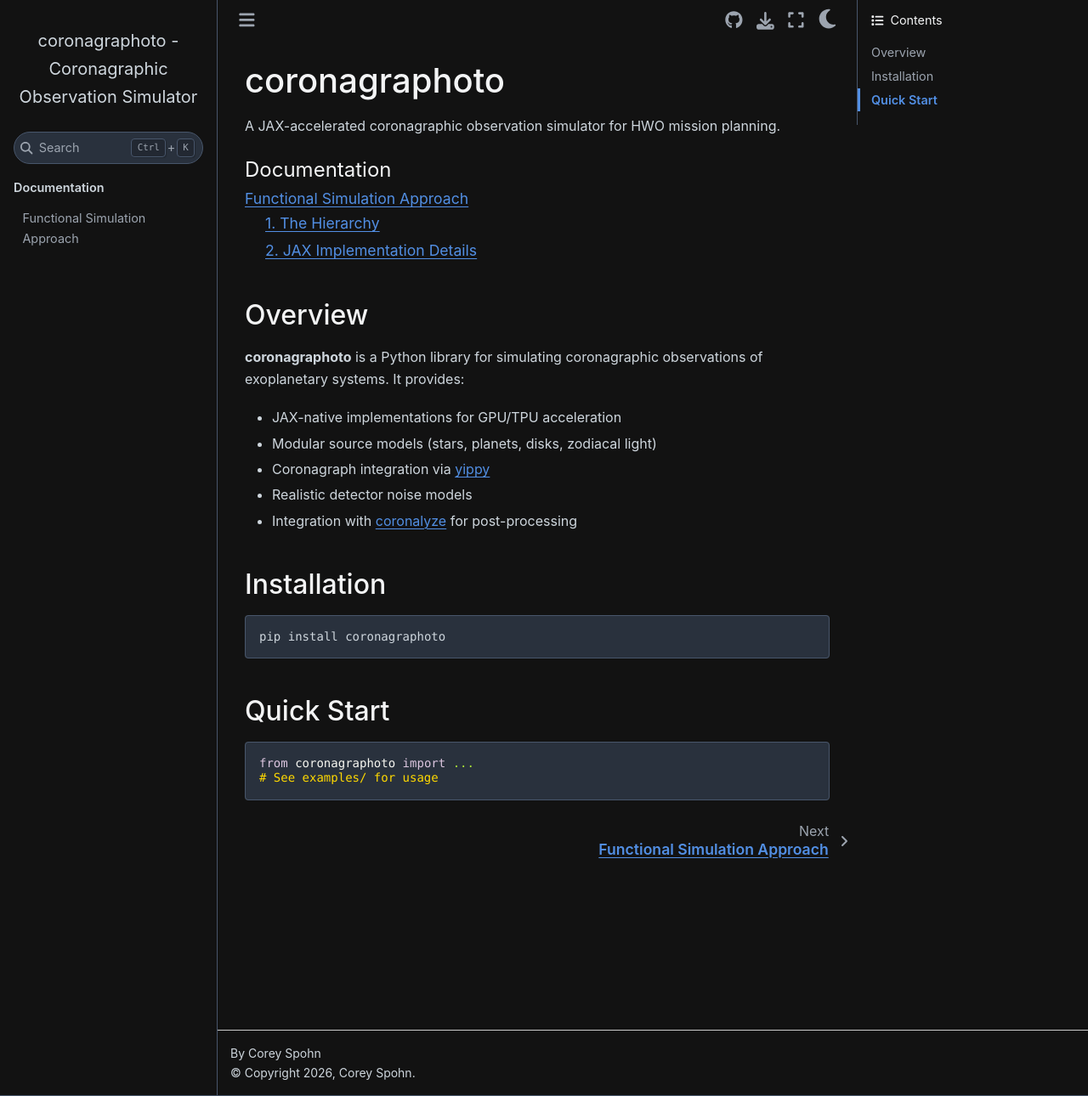
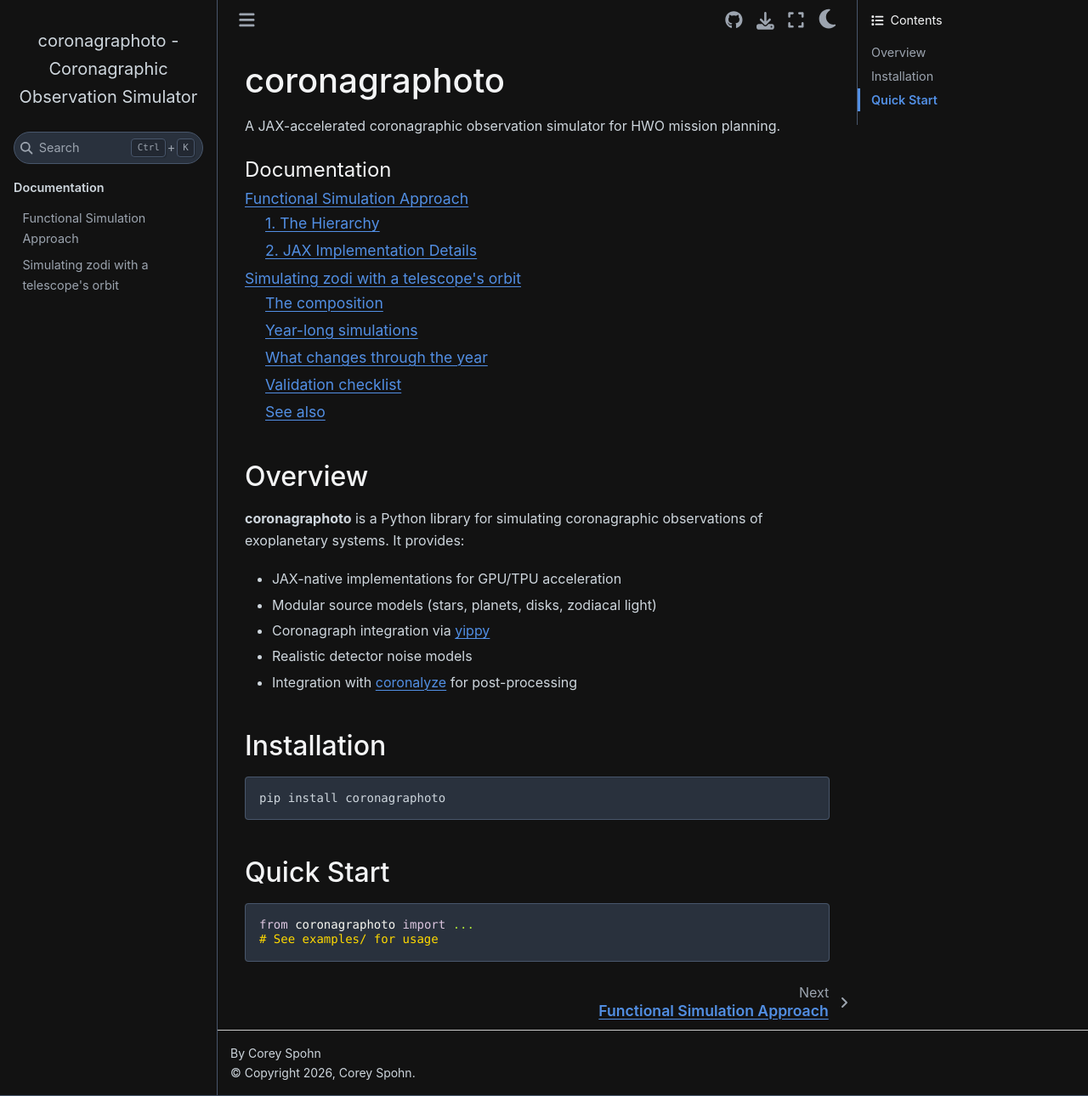
Before and after one commit to CoreySpohn/coronagraphoto, a Sphinx documentation site: the page built from docs/index.md, in a window 1280 px wide and 1290 px high. Shown: the whole window at 85% size. Built offline with Sphinx 7.4.7 and the Sphinx Book theme 1.1.4, drawn with Linux system fonts in a browser that asks for light colours; pages that are not in the unit, such as notebooks, are missing from menus; some of the changed lines change nothing that is shown.

Commit message:
docs: Zodi simulation documentation to integrate with orbix

````diff
--- a/docs/index.md
+++ b/docs/index.md
@@ -7,6 +7,7 @@ A JAX-accelerated coronagraphic observation simulator for HWO mission planning.
 :caption: Documentation
 
 functional_approach
+simulating_zodi_with_telescope_orbit
 ```
 
 ```{toctree}
--- /dev/null
+++ b/docs/simulating_zodi_with_telescope_orbit.md
@@ -0,0 +1,151 @@
+# Simulating zodi with a telescope's orbit
+
+The zodi pipeline in `coronagraphoto.core.simulation` (specifically
+`gen_zodi_count_rate` and `sim_zodi`) computes the local zodiacal-light
+count rate on the detector for one epoch and one line of sight. To
+generate a time series of the kind a paper figure or a mission yield
+calculation needs, the per-frame geometry has to be threaded in from an
+observatory model. This page shows the recommended composition using
+`orbix.observatory.ObservatoryL2Halo` for the observatory and
+`skyscapes.background.ZodiSourceLeinert` for the brightness model, and
+ends with a short validation checklist.
+
+## The composition
+
+A single-epoch zodi simulation pulls together four pieces, each
+responsible for a distinct part of the calculation. The
+`ObservatoryL2Halo` instance provides the heliocentric position of the
+telescope and the per-target sky-geometry angles needed for the Leinert
+lookup, the `ZodiSourceLeinert` instance evaluates the surface
+brightness from those angles, the optical path threads the brightness
+through the coronagraph's `sky_trans` map and the detector resampling,
+and `gen_zodi_count_rate` returns the per-pixel count rate. Adding
+Poisson shot noise on top is the job of `sim_zodi`, which composes a
+detector readout step around `gen_zodi_count_rate`.
+
+The two Leinert inputs are read off the geometry by the observatory
+helpers as described in the skyscapes
+[Local zodi + telescope geometry][skyscapes-zodi] doc, and then handed
+to `gen_zodi_count_rate`:
+
+
+```python
+from orbix.observatory import ObservatoryL2Halo
+from skyscapes.background import ZodiSourceLeinert
+from coronagraphoto.core.simulation import gen_zodi_count_rate
+
+obs = ObservatoryL2Halo.from_default()
+zodi = ZodiSourceLeinert(reference_mag_arcsec2=22.0)
+
+ecl_lat = float(obs.ecliptic_latitude_deg(mjd, ra_rad, dec_rad))
+helio_lon = float(obs.helio_ecliptic_longitude_deg(mjd, ra_rad, dec_rad))
+
+rate = gen_zodi_count_rate(
+    mjd,
+    wavelength_nm=550.0,
+    bin_width_nm=50.0,
+    zodi=zodi,
+    optical_path=optical_path,
+    ecliptic_lat_deg=ecl_lat,
+    solar_lon_deg=helio_lon,
+)
+```
+
+The returned `rate` is an `(ny, nx)` array of photons per second on the
+detector. Multiplying by an exposure time and passing the result to
+`SimpleDetector.readout_source_electrons` yields a Poisson-sampled
+electron image, and `sim_zodi` provides both steps in one call.
+
+## Year-long simulations
+
+A year-long animation is a simple matter of looping the single-epoch
+recipe over a sequence of MJD samples and stepping the geometry along
+the L2 halo trajectory. Each frame draws an independent PRNG key so the
+Poisson realisations are uncorrelated, and any frame whose Leinert
+lookup falls in the out-of-range region returns `NaN`, which downstream
+code uses as the "target unobservable this epoch" gate:
+
+```python
+import jax
+import jax.numpy as jnp
+import numpy as np
+
+obs = ObservatoryL2Halo.from_default(equinox_mjd=60575.25)
+zodi = ZodiSourceLeinert(reference_mag_arcsec2=22.0)
+prng_keys = jax.random.split(jax.random.PRNGKey(0), n_frames)
+mjds = 60575.25 + np.linspace(0.0, 365.25, n_frames)
+
+ra_rad = jnp.deg2rad(target_ra_deg)
+dec_rad = jnp.deg2rad(target_dec_deg)
+
+for i, mjd in enumerate(mjds):
+    el = float(obs.ecliptic_latitude_deg(float(mjd), ra_rad, dec_rad))
+    sl = float(obs.helio_ecliptic_longitude_deg(float(mjd), ra_rad, dec_rad))
+    image = sim_zodi(
+        float(mjd), exposure_s, wavelength_nm, bin_width_nm,
+        zodi, optical_path, prng_keys[i],
+        ecliptic_lat_deg=el, solar_lon_deg=sl,
+    )
+```
+
+Two reference implementations live in the coronagraphoto-RASTI project
+under `hwo-mission-control/burn/coronagraphoto-rasti/notebooks/`.
+`zodi_year_animation.py` runs a single target through a full year, with
+the L2-halo trajectory and the telescope-to-target pointing vector
+overlaid for visual context. `zodi_year_grid_animation.py` runs four
+targets at once for visual validation against the expected phase
+relationships.
+
+## What changes through the year
+
+The spatial pattern of the zodi image on the detector is constant up to
+a scalar, because `gen_zodi_count_rate` multiplies a uniform sky
+brightness by the coronagraph's `sky_trans` map and only the scalar
+Leinert factor varies with epoch. The dark-hole region of the detector,
+where `sky_trans` is approximately zero, stays dark all year, and the
+off-axis regions where `sky_trans` is approximately one all brighten
+and dim together as `Δλ_⊙` sweeps. Per-pixel shot noise scales as
+`sqrt(rate * t_exp)` of whatever the scalar is at that epoch, so the
+relative noise structure is also constant up to the same scalar.
+
+This means the natural "annual quantity" to plot is the scalar
+integrated count rate, not any per-pixel metric, because the per-pixel
+contrast structure on the detector is fixed. The
+`zodi_year_grid_animation.py` notebook uses that integrated count rate
+as the time-series axis for exactly this reason.
+
+## Validation checklist
+
+When wiring up a new survey, mission-yield, or paper figure, sanity
+checks against the geometry catch the most common mistakes. The
+recommended check picks three on-ecliptic targets at ecliptic
+longitudes 0°, 90°, and 180°, which in equatorial coordinates are
+`(RA=0°, Dec=0°)`, `(RA=90°, Dec=+23.44°)`, and `(RA=180°, Dec=0°)`.
+Compensating for obliquity is what dictates the middle target's non-zero
+declination, as explained in the
+[Local zodi + telescope geometry][skyscapes-zodi] doc. A year-long `sim_zodi` loop over each of those targets and the
+`argmax` day of the integrated count rate will show three peaks
+separated by roughly 92 days, all of comparable amplitude, because each
+target undergoes solar conjunction on a different date but with similar
+zodi brightness at conjunction.
+
+A fourth target placed at high ecliptic latitude, for example
+`(RA=0°, Dec=+60°)`, serves as the flat-baseline control. The peak
+integrated count rate is roughly 50 to 100 times smaller than the
+on-ecliptic peaks, and no frame falls into the `NaN` unobservable
+window because the line of sight never approaches the Sun. These three
+properties are enforced on every build by the integration test in
+`coronagraphoto/tests/integration/test_zodi_with_observatory.py`, and
+the `zodi_year_grid_animation.py` notebook serves as the visual
+companion.
+
+## See also
+
+The skyscapes [Local zodi + telescope geometry][skyscapes-zodi] doc
+covers the geometry side of this pipeline.
+{class}`orbix.observatory.ObservatoryL2Halo` documents the L2 halo
+orbit interpolator and the sky-geometry helpers used above.
+{class}`skyscapes.background.ZodiSourceLeinert` documents the
+Leinert+1998 surface-brightness model.
+
+[skyscapes-zodi]: ../../../skyscapes/docs/local_zodi_geometry.md
````
